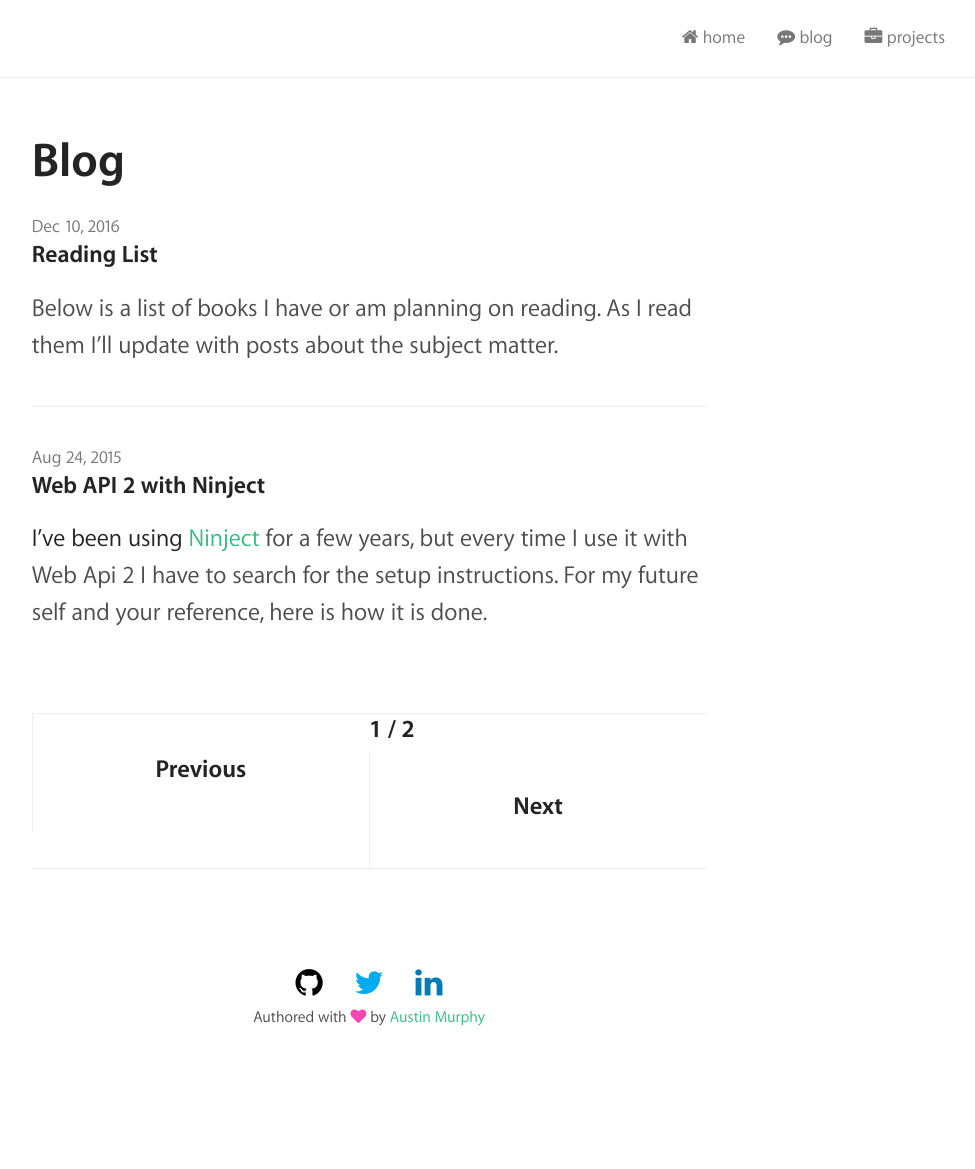
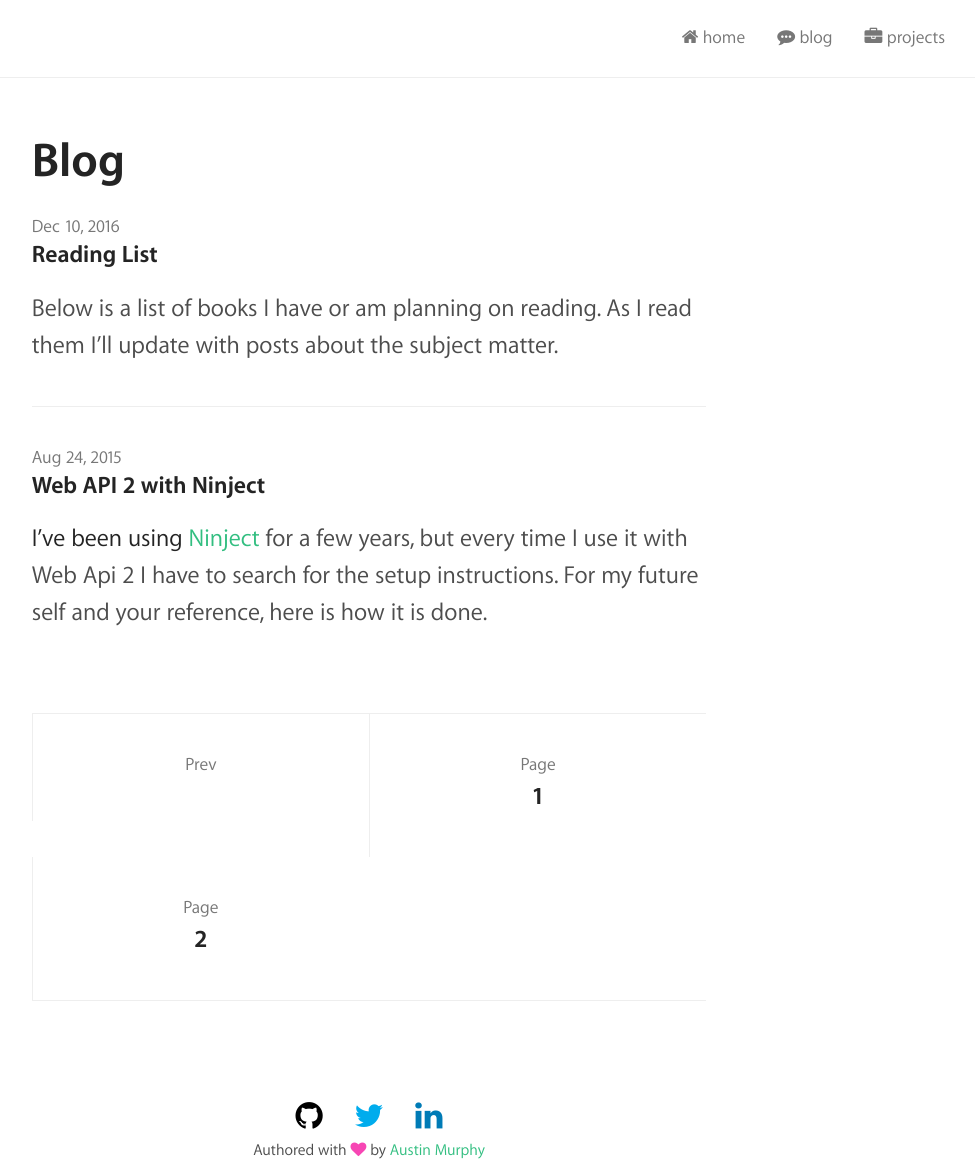
Before and after one commit to ausmurp/ausmurp.github.io, a Jekyll site: the page built from blog/index.html, in a window 1280 px wide. Shown: the whole page, without its empty margins (271-1246 px from the left). Built offline with Jekyll 4.4.1, drawn with Linux system fonts in a browser that asks for light colours; nearby versions of some CDN libraries; the list of posts is cut into pages by our own code; a style sheet for code colours, icons or effects is not loaded.

Commit message:
no message

```diff
--- a/_layouts/post.html
+++ b/_layouts/post.html
@@ -13,9 +13,8 @@
         </header>
         {{ content }}
       </article>
+      {% include post-footer.html %}
     </div>
-
-    {% include post-footer.html %}
     {% include footer.html %}
   </body>
 </html>
--- a/blog/index.html
+++ b/blog/index.html
@@ -20,15 +20,20 @@ title:     Blog
 <ul class="post-footer">
   <li class="post-footer__item">
     <a href="{{ paginator.previous_page_path | prepend: site.baseurl }}" title="Previous Page" class="post-footer__link{% if paginator.previous_page %}{{ '' }}{% else %}{{ ' disabled' }}{% endif %}">
-        <p class="post-footer__title">Previous</p>
+      <p class="post-footer__subtitle">Prev</p>
+      <p class="post-footer__title">{{ paginator.previous_page }}</p>
     </a>
   </li>
   <li class="post-footer__item">
-    <p class="post-footer__title">{{ paginator.page }} / {{ paginator.total_pages }}</p>
+    <a href="" title="Current Page" class="post-footer__link disabled">
+      <p class="post-footer__subtitle">Page</p>
+      <p class="post-footer__title">{{ paginator.page }}</p>
+    </a>
   </li>
   <li class="post-footer__item">
-      <a href="{{ paginator.next_page_path | prepend: site.baseurl }}" title="Next Page" class="post-footer__link">
-        <p class="post-footer__title">Next</p>
+    <a href="{{ paginator.next_page_path | prepend: site.baseurl }}" title="Next Page" class="post-footer__link{% if paginator.next_page %}{{ '' }}{% else %}{{ ' disabled' }}{% endif %}">
+      <p class="post-footer__subtitle">Page</p>
+      <p class="post-footer__title">{{ paginator.next_page }}</p>
     </a>
   </li>
 </ul>
```
Lines whose indentation alone changed are shown as unchanged.
